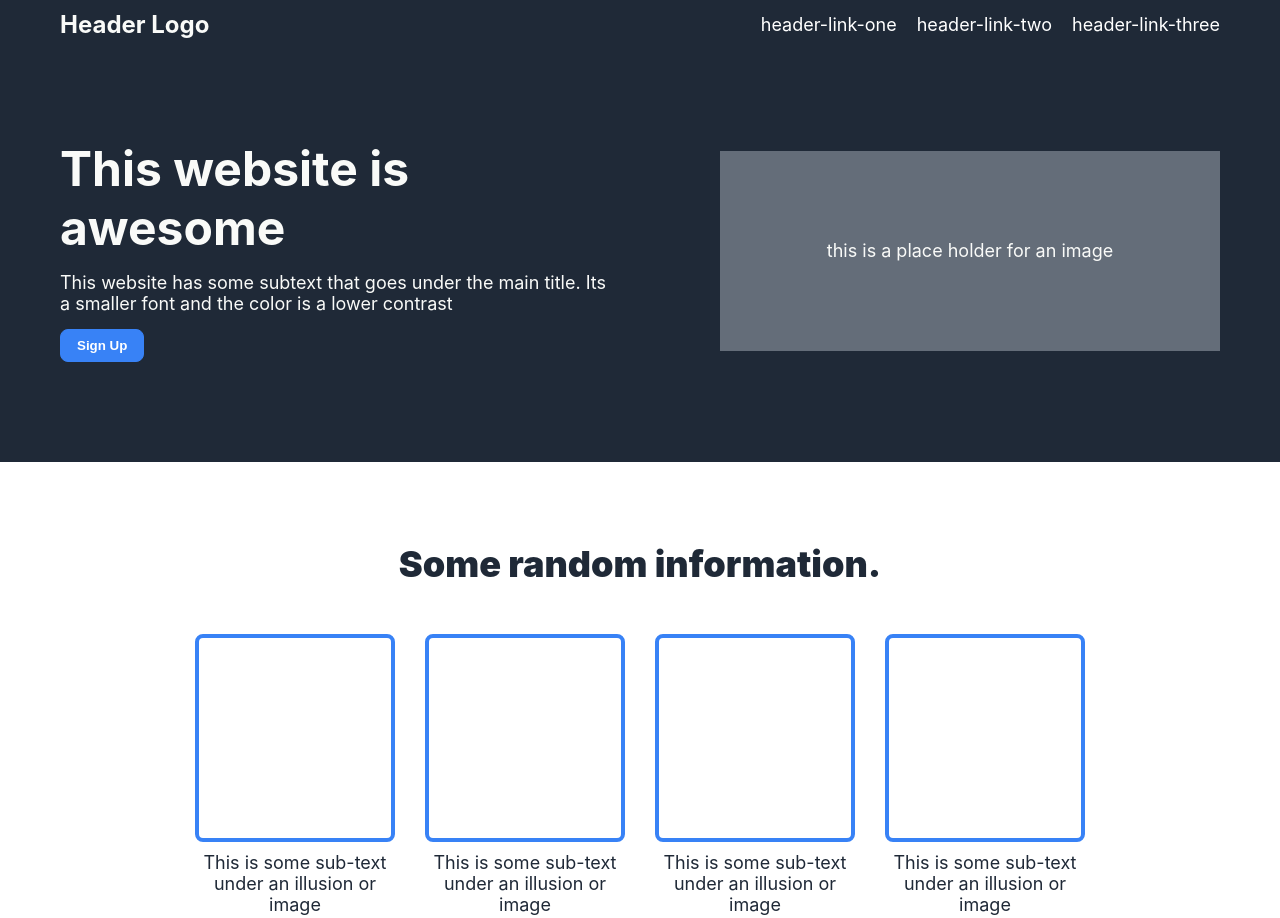
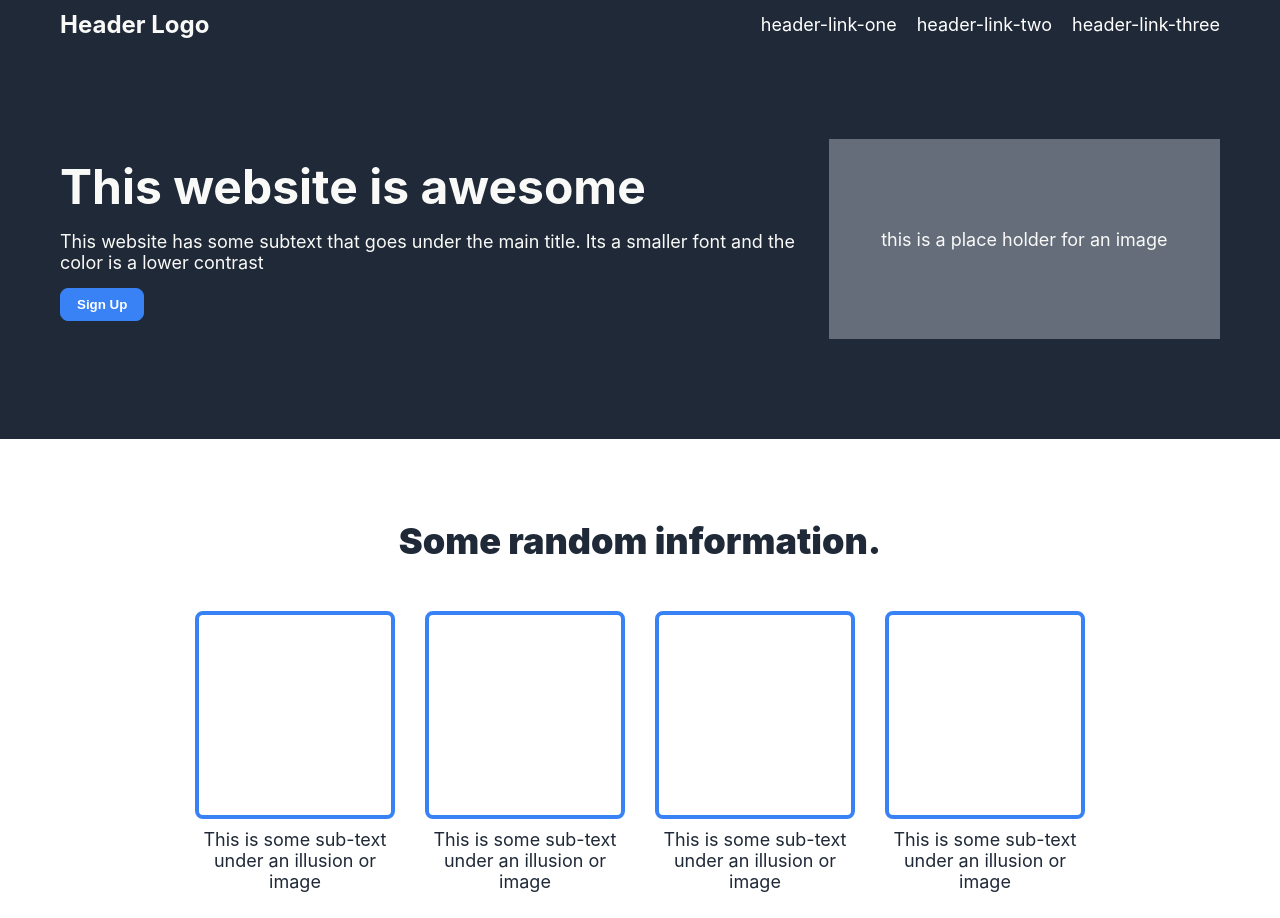
Before and after one commit to tiwaomotosho/odin-html-css-proj, a plain HTML site: page index.html in a window 1280 px wide. Shown: the top 918 px of the page. Drawn offline with Linux system fonts and the light colour scheme.

Commit message:
fix: fix bug on section 1
Here, section was modified with centered justify and gap

```diff
--- a/style.css
+++ b/style.css
@@ -60,13 +60,14 @@ a {
   color: #F9FAF8;
   flex-grow: 1;
   display: flex;
-  justify-content: space-between;
+  justify-content: center;
   padding: 100px 60px;
   align-items: center;
+  gap: 30px;
 }
 
 .sec-one-left{
-  max-width: 550px;
+  min-width: 550px;
   display: flex;
   flex-direction: column;
   gap: 15px;
```
